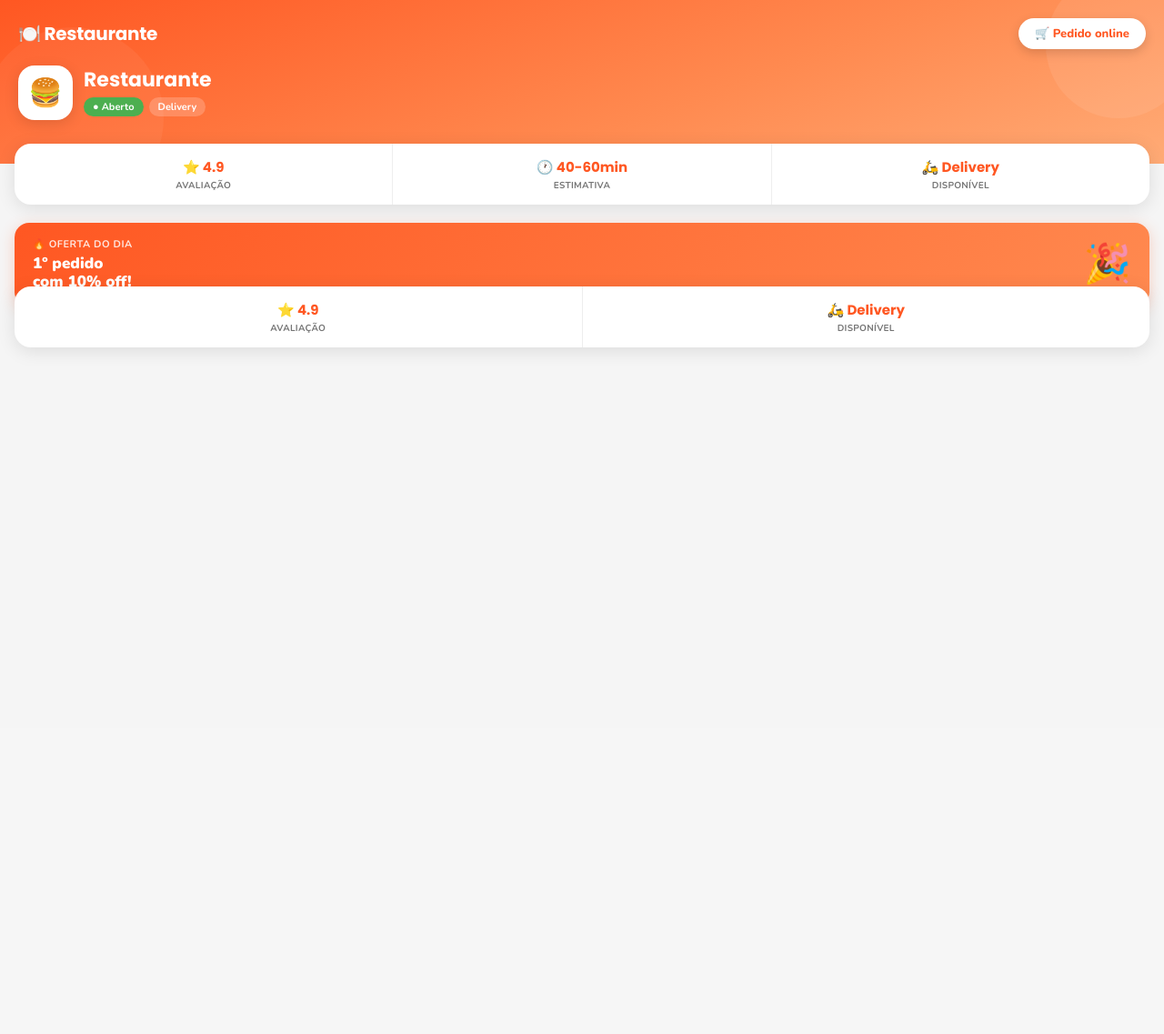
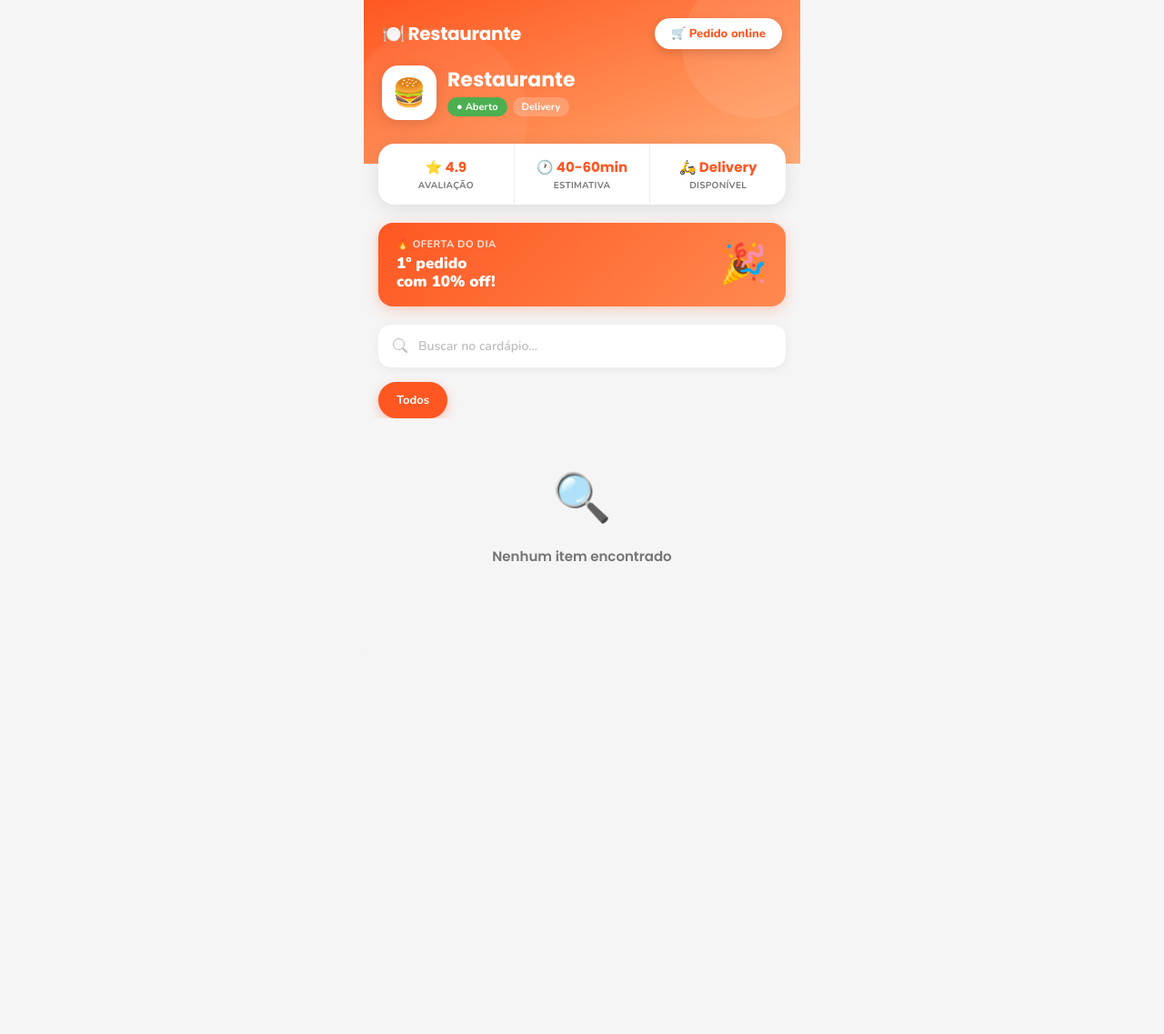
Before and after one commit to friamericardo-ux/Sistema-Restaurante, a Flask app: page /cardapio in a window 1280 px wide. Shown: the whole page at 91% size. Before the commit the page ends 387 px from the top, so only its background shows below. Run offline with Flask 3, Linux system fonts and the light colour scheme; data comes from the database, SQL or seed files in the repository; data that the repository does not hold is empty; parts of the project's set-up code (start-up, migrations or seed data) failed here and were passed over; some libraries are stand-ins or nearby versions.

Commit message:
fix: adicionar divs busca/cats/conteudo no cardapio_cliente.html

```diff
--- a/app.py
+++ b/app.py
@@ -6,7 +6,7 @@ import sqlite3
 from repository import (
     listar_adicionais, listar_adicionais_com_categorias,
     listar_produtos, adicionar_produto, editar_produto, desativar_produto,
-    adicionar_adicional, editar_adicional, desativar_adicional,
+    adicionar_adicional, editar_adicional, desativar_adicional, excluir_adicional,
     listar_categorias_produtos, obter_resumo_dashboard,
     listar_mesas_com_itens, abrir_mesa as repo_abrir_mesa,
     adicionar_item_mesa, remover_item_mesa,
@@ -2128,6 +2128,12 @@ def desativar_adicional_route(id):
     desativar_adicional(id, session['restaurante_id'])
     return redirect('/admin/adicionais')
 
+@app.route('/admin/adicionais/excluir/<int:id>', methods=['POST'])
+@admin_required
+def excluir_adicional_route(id):
+    excluir_adicional(id, session['restaurante_id'])
+    return jsonify({"sucesso": True})
+
 @app.route('/api/categorias')
 def api_categorias():
     categorias = listar_categorias_produtos(session['restaurante_id'])
--- a/repository.py
+++ b/repository.py
@@ -665,6 +665,16 @@ def desativar_adicional(id, restaurante_id):
     conn.commit()
     conn.close()
 
+def excluir_adicional(id, restaurante_id):
+    """Exclui permanentemente um adicional e seus vínculos de categoria."""
+    ph = "%s" if is_mysql() else "?"
+    conn = get_connection()
+    cursor = conn.cursor()
+    cursor.execute(f"DELETE FROM adicional_categoria WHERE adicional_id = {ph} AND restaurante_id = {ph}", (id, restaurante_id))
+    cursor.execute(f"DELETE FROM adicionais WHERE id = {ph} AND restaurante_id = {ph}", (id, restaurante_id))
+    conn.commit()
+    conn.close()
+
 
 # ========== PEDIDOS DELIVERY ==========
 
--- a/static/css/cardapio.css
+++ b/static/css/cardapio.css
@@ -17,7 +17,7 @@
 }
 
 * { margin:0; padding:0; box-sizing:border-box; -webkit-tap-highlight-color:transparent }
-body { font-family:'Nunito',sans-serif; background:var(--bg); color:var(--texto); min-height:100vh; overflow-x:hidden }
+body { font-family:'Nunito',sans-serif; background:var(--bg); color:var(--texto); min-height:100vh; overflow-x:hidden; max-width:480px; margin:0 auto }
 
 .tela { display:none; min-height:100vh }
 .tela.ativa { display:block }
@@ -719,3 +719,25 @@ body { font-family:'Nunito',sans-serif; background:var(--bg); color:var(--texto)
   to   { opacity:1; transform:translateY(0) }
 }
 .card { animation:slideUp 0.3s ease both }
+
+/* ══ DESKTOP: centraliza o app em largura máxima de 480px ══ */
+@media (min-width:481px) {
+  .footer, .btn-finalizar {
+    left:50% !important;
+    transform:translateX(-50%) !important;
+    width:480px !important;
+    right:auto !important;
+  }
+  .toast {
+    left:50% !important;
+    transform:translateX(-50%) !important;
+  }
+  .overlay {
+    display:flex;
+    justify-content:center;
+  }
+  .overlay.on .modal {
+    max-width:480px;
+    margin:0 auto;
+  }
+}
--- a/templates/cardapio_cliente.html
+++ b/templates/cardapio_cliente.html
@@ -54,15 +54,27 @@
   <span style="font-size:42px;">🎉</span>
 </div>
 
+<!-- ══ TELA CARDÁPIO ══ -->
+<div id="telaCardapio" class="tela ativa">
 
-<div class="stats-row">
-  <div class="stat">
-    <span class="stat-value">⭐ 4.9</span>
-    <span class="stat-label">Avaliação</span>
-  </div>
-  <div class="stat">
-    <span class="stat-value">🛵 Delivery</span>
-    <span class="stat-label">Disponível</span>
+<div class="busca">
+  <input type="text" placeholder="Buscar no cardápio..." id="buscaInput">
+</div>
+<div class="cats" id="catsWrap"></div>
+<div id="conteudo"></div>
+
+  <!-- Footer fixo -->
+  <div class="footer">
+    <button class="footer-btn" id="footerBtn" onclick="irCarrinho()">
+      <div class="footer-esq">
+        <div class="footer-badge" id="fBadge">0</div>
+        <div class="footer-resumo">
+          <div id="fLinhas"></div>
+          <div class="footer-total-rodape" id="fTotalRodape"></div>
+        </div>
+      </div>
+      <div class="footer-dir">Avançar →</div>
+    </button>
   </div>
 </div>
 
```
Also changed, not shown: static/js/admin_adicionais.js (+37 -0 lines), templates/admin_adicionais.html (+5 -2 lines).
